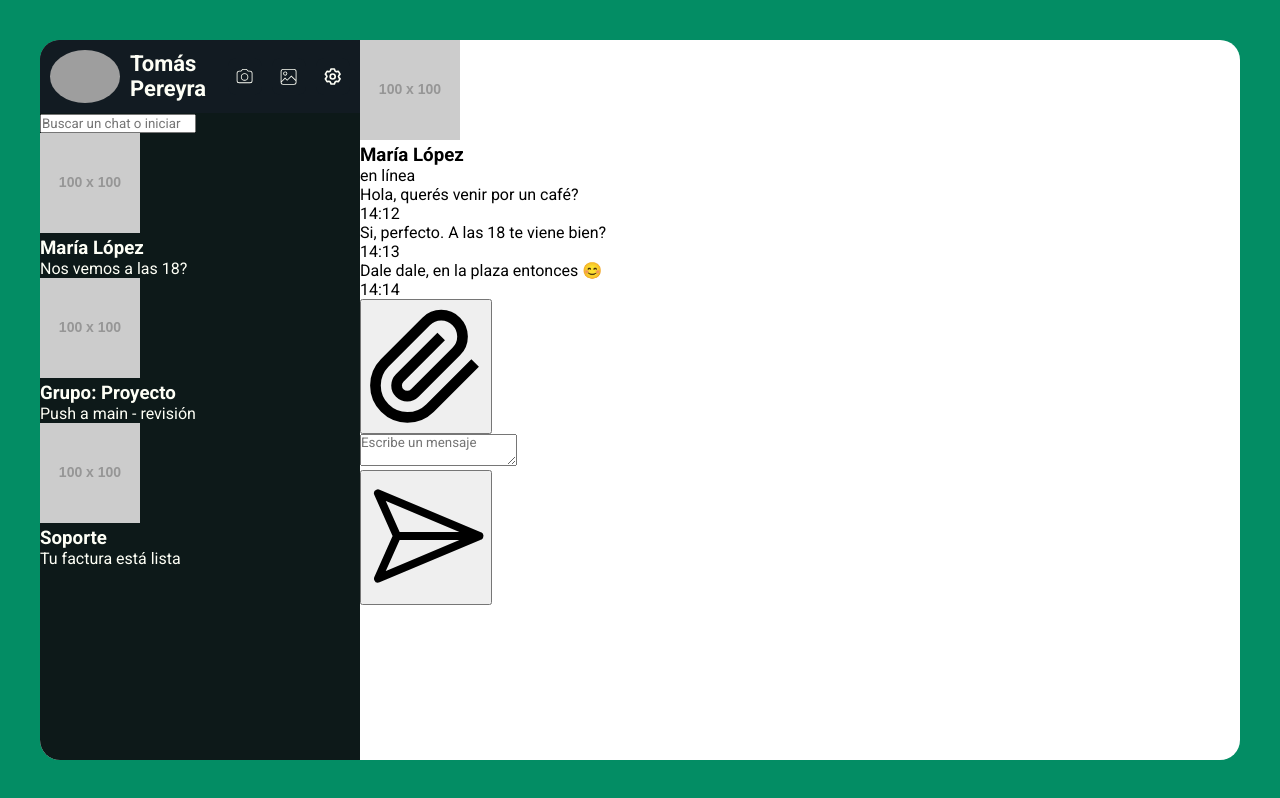
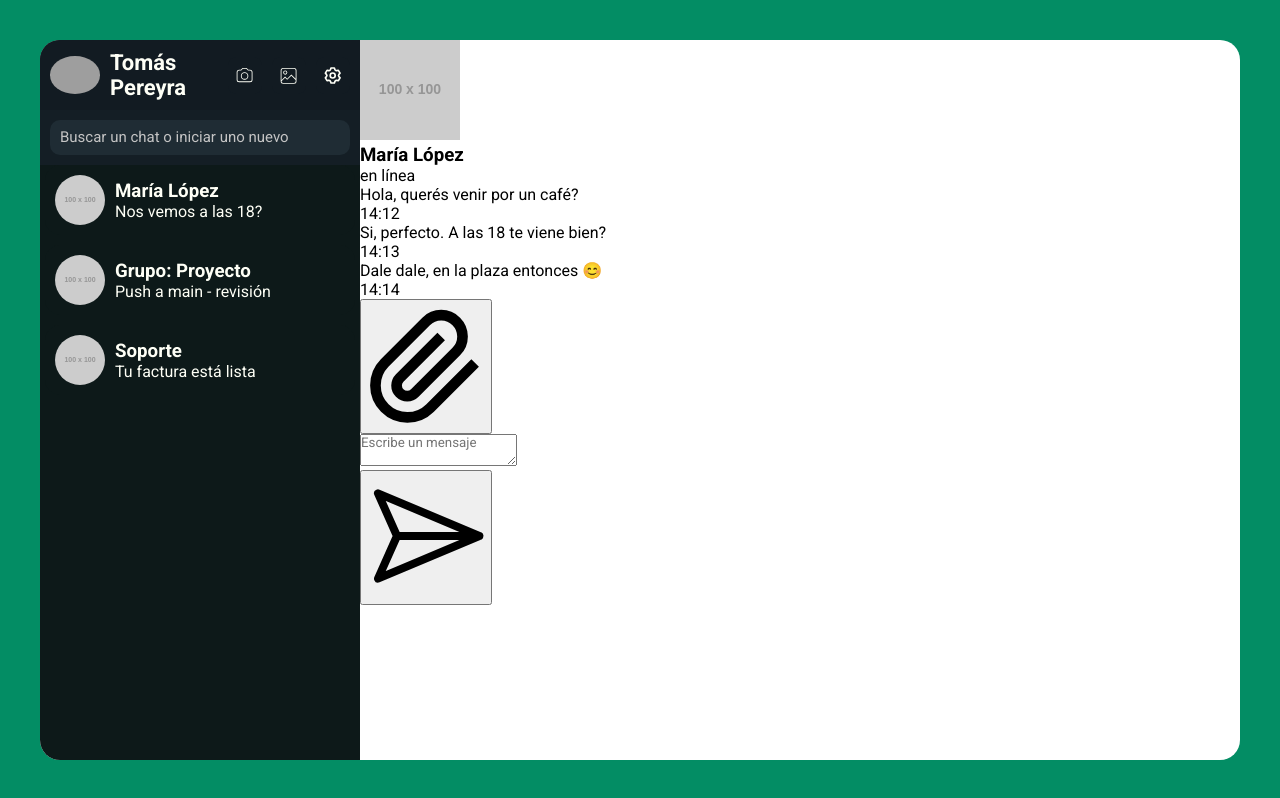
Before and after one commit to tomyp10/proyecto-clon-wpp, a plain HTML site: page index.html in a window 1280 px wide. Drawn offline with Linux system fonts and the light colour scheme; grey boxes are pictures that could not be loaded; placeholder pictures from the web are drawn by us.

Commit message:
style: sidebar con avatar y chats

```diff
--- a/styles/main.css
+++ b/styles/main.css
@@ -35,6 +35,8 @@ body {
     overflow: hidden;
 }
 
+/* aside styles */
+
 aside {
     background-color: var(--grey-900);
     color: var(--grey-300);
@@ -57,8 +59,8 @@ aside header {
 }
 
 .profile img {
- width: 70px;
- border-radius: 50%;
+    width: 50px;
+    border-radius: 50%;
 }
 
 .profile h2 {
@@ -66,9 +68,9 @@ aside header {
 }
 
 .actions {
-display: flex;
-justify-content: end;
-gap: 10px;
+    display: flex;
+    justify-content: end;
+    gap: 10px;
 }
 
 .actions button {
@@ -84,7 +86,67 @@ gap: 10px;
 .actions button svg {
     width: 20px;
 }
+
 .actions button:hover {
     background-color: var(--grey-700);
     transform: translateY(-4px);
 }
+
+/* search input */
+
+.search {
+    background-color: #141e25;
+    /* display: flex;
+    justify-content: center; */
+    padding: 10px;
+}
+
+.search form input {
+    background-color: var(--grey-700);
+    width: 100%;
+    display: block;
+    border: none;
+    padding: 10px;
+    border-radius: 10px;
+    outline: none;
+    color: white;
+}
+
+input[type="search"]::placeholder {
+    color: rgb(196, 196, 196);
+    font-size: 15px;
+}
+
+.search input:focus {
+    background-color: #141e25;
+    outline: 1px solid var(--green-300);
+}
+
+/* chats styles */
+
+.chats ul {
+    list-style: none;
+    display: flex;
+    flex-direction: column;
+    gap: 10px;
+}
+
+.user-chat {
+    background-color: var(--grey-900);
+    display: flex;
+    gap: 10px;
+    padding: 10px;
+    margin: 0px 5px;
+    align-items: center;
+    border-radius: 15px;
+}
+
+.user-chat img {
+    border-radius: 50%;
+    width: 50px;
+}
+
+.user-chat:hover {
+    background-color: var(--grey-700);
+    cursor: pointer;
+}
```
Also changed, not shown: 1 other file.
